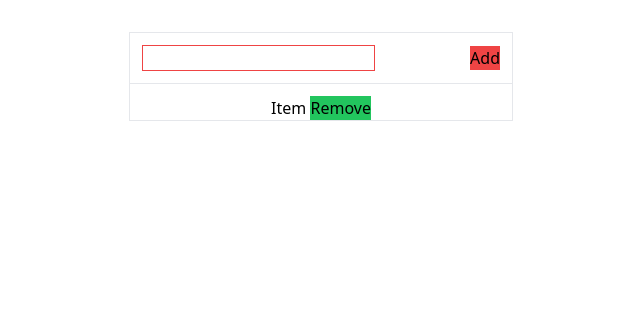
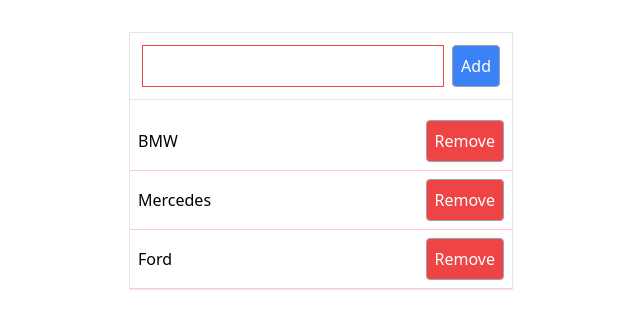
Before and after one commit to datlt2306/FPL-WEB209, a React (Vite) app: page / in a window 1280 px wide. Shown: the top 328 px of the page, without its empty margins (319-959 px from the left). Built offline with nearby package versions, Linux system fonts and the light colour scheme.

Commit message:
Buổi 2: List

```diff
--- a/src/App.tsx
+++ b/src/App.tsx
@@ -1,10 +1,14 @@
 import { useState } from "react";
 import "./App.css";
+import { Form, List } from "./components";
 import { ICar } from "./interfaces/Car";
-import { Button, Input, List } from "./components";
-
+const carsData = [
+    { id: 1, name: "BMW" },
+    { id: 2, name: "Mercedes" },
+    { id: 3, name: "Ford" },
+];
 function App() {
-    const [cars, setCars] = useState<ICar[]>([]);
+    const [cars, setCars] = useState<ICar[]>(carsData);
     const [isLoading, setIsLoading] = useState<boolean>(false);
     const [error, setError] = useState<null>(null);
 
@@ -15,21 +19,11 @@
     return (
         <div>
             <div className="w-96 mx-auto border">
-                <form className="border-b mb-3 p-3 flex justify-between items-center">
-                    <Input />
-                    <Button>Add</Button>
-                </form>
-                <List />
+                <Form />
+                <List cars={cars} />
             </div>
         </div>
     );
 }
 
 export default App;
-// npm i -g pnpm
-// pnpm create vite@latest -- --template react-ts
-// cd vite-react-ts
-// pnpm i
-// Chỉnh sửa file tsconfig.json
-// cài đặt thêm module vite paths: vite-tsconfig-paths
-// chỉnh sửa file vite.config.ts
--- a/src/components/Button/index.tsx
+++ b/src/components/Button/index.tsx
@@ -7,7 +7,16 @@
 };
 
 const Button = ({ primary, children, danger }: Props) => {
-    return <button className={primary ? "bg-green-500" : "bg-red-500"}>{children}</button>;
+    return (
+        <button
+            className={`p-2 border border-gray-400 rounded
+        ${primary && "bg-blue-500 text-white"}
+        ${danger && "bg-red-500 text-white"}
+    `}
+        >
+            {children}
+        </button>
+    );
 };
 
 export default Button;
--- /dev/null
+++ b/src/components/Form/index.tsx
@@ -0,0 +1,14 @@
+import { Button, Input } from "..";
+
+type Props = {};
+
+const Form = (props: Props) => {
+    return (
+        <form className="border-b mb-3 p-3 flex justify-between items-center">
+            <Input />
+            <Button primary>Add</Button>
+        </form>
+    );
+};
+
+export default Form;
--- a/src/components/Input/index.tsx
+++ b/src/components/Input/index.tsx
@@ -3,7 +3,7 @@
 type Props = {};
 
 const Input = (props: Props) => {
-    return <input className="border border-red-500" />;
+    return <input className="border border-red-500 w-full p-2 mr-2" />;
 };
 
 export default Input;
--- a/src/components/Item/index.tsx
+++ b/src/components/Item/index.tsx
@@ -1,11 +1,14 @@
 import { Button } from "@/components";
+import { ICar } from "@/interfaces/Car";
 
-type Props = {};
+type ItemProps = {
+    car: ICar;
+};
 
-const Item = (props: Props) => {
+const Item = ({ car }: ItemProps) => {
     return (
-        <li>
-            Item <Button primary>Remove</Button>
+        <li className="flex justify-between items-center p-2 border-b border-red-200">
+            {car.name} <Button danger>Remove</Button>
         </li>
     );
 };
--- a/src/components/List/index.tsx
+++ b/src/components/List/index.tsx
@@ -1,11 +1,16 @@
 import { Item } from "@/components";
+import { ICar } from "@/interfaces/Car";
 
-type Props = {};
+type ListProps = {
+    cars: ICar[];
+};
 
-const List = (props: Props) => {
+const List = ({ cars }: ListProps) => {
     return (
         <ul>
-            <Item />
+            {cars?.map((car: ICar) => (
+                <Item key={car.id} car={car} />
+            ))}
         </ul>
     );
 };
--- a/src/components/index.ts
+++ b/src/components/index.ts
@@ -2,10 +2,12 @@
 import Input from '@/components/Input';
 import Item from '@/components/Item';
 import List from '@/components/List';
+import Form from '@/components/Form';
 
 export {
     Button,
     Input,
     Item,
-    List
+    List,
+    Form
 }
```
